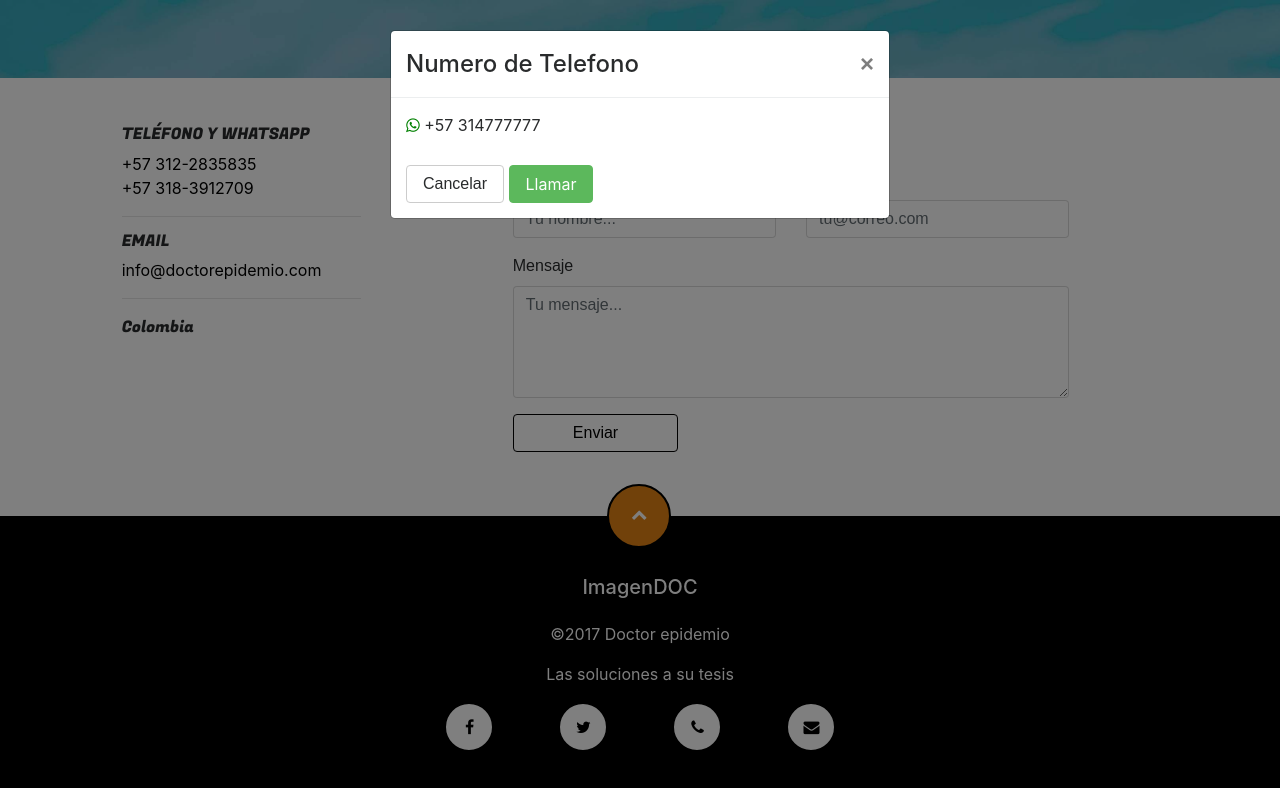
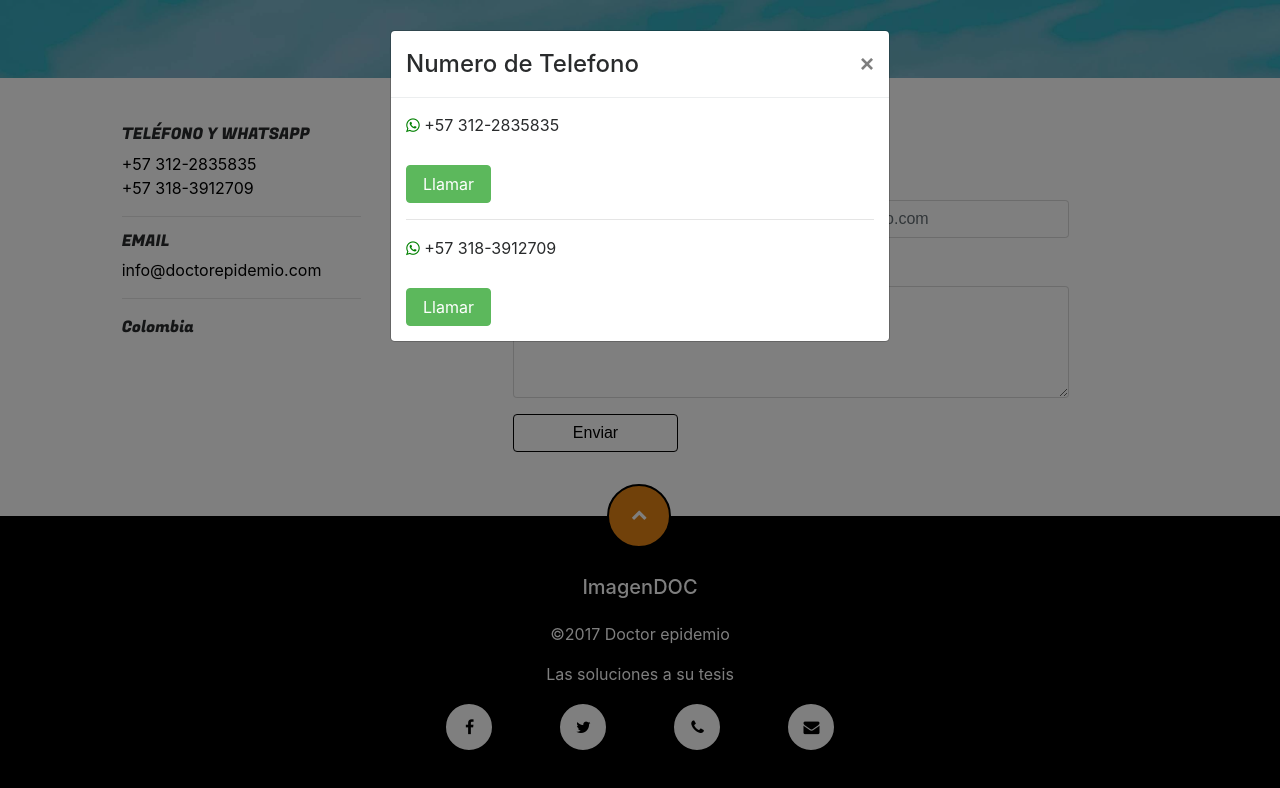
Before and after one commit to Javierex/Doctor-epidemio, a plain HTML site: page contacto.html in a window 1280 px wide. Both pictures are taken after a click on the link 697 px from the left and 1009 px from the top of the page. Shown: the part 283-1071 px from the top of the page. Drawn offline with nearby package versions, Linux system fonts and the light colour scheme; a script that the page names is missing; a web font is replaced by a local one.

Commit message:
Nuevos telefonos

```diff
--- a/contacto.html
+++ b/contacto.html
@@ -152,11 +152,17 @@
 				</div>
 				<div class="modal-body">
 					<i class="fa fa-whatsapp" aria-hidden="true"></i>
-						+57 314777777
+						+57 312-2835835
 						<br>
 						<br>
-					<button id="btnNoRegistrar" class="btn btn-secondary form-text" data-dismiss="modal">Cancelar</button>
-					<a  class="btn form-text btn-success" href="tel:+57 314777777">Llamar</a>
+					<a  class="btn form-text btn-success" href="tel:+57 312-2835835 ">Llamar</a>
+					<hr>
+
+					<i class="fa fa-whatsapp" aria-hidden="true"></i>
+						+57 318-3912709
+						<br>
+						<br>
+					<a  class="btn form-text btn-success" href="tel:+57 318-3912709">Llamar</a>
 				</div>
 			</div>
 		</div>
```
Also changed, not shown: index.html (+4 -4 lines), informacion.html (+9 -3 lines), servicios.html (+9 -3 lines).
